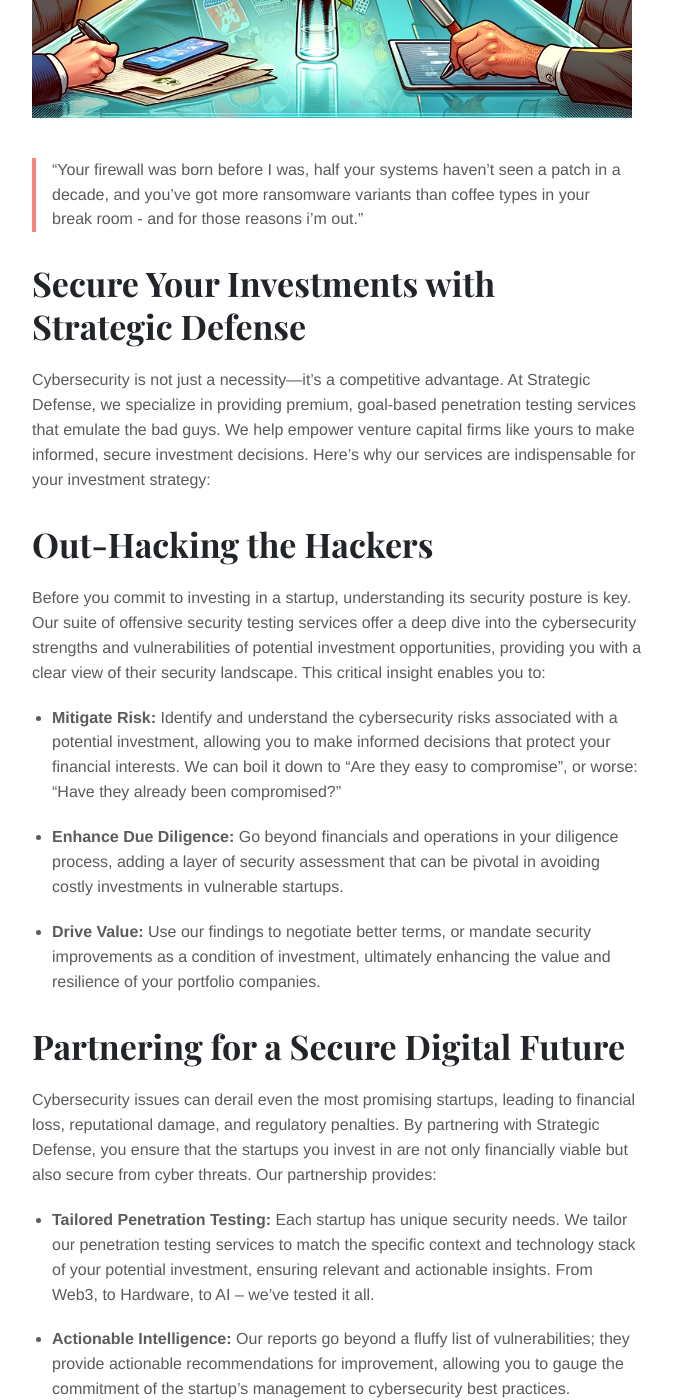
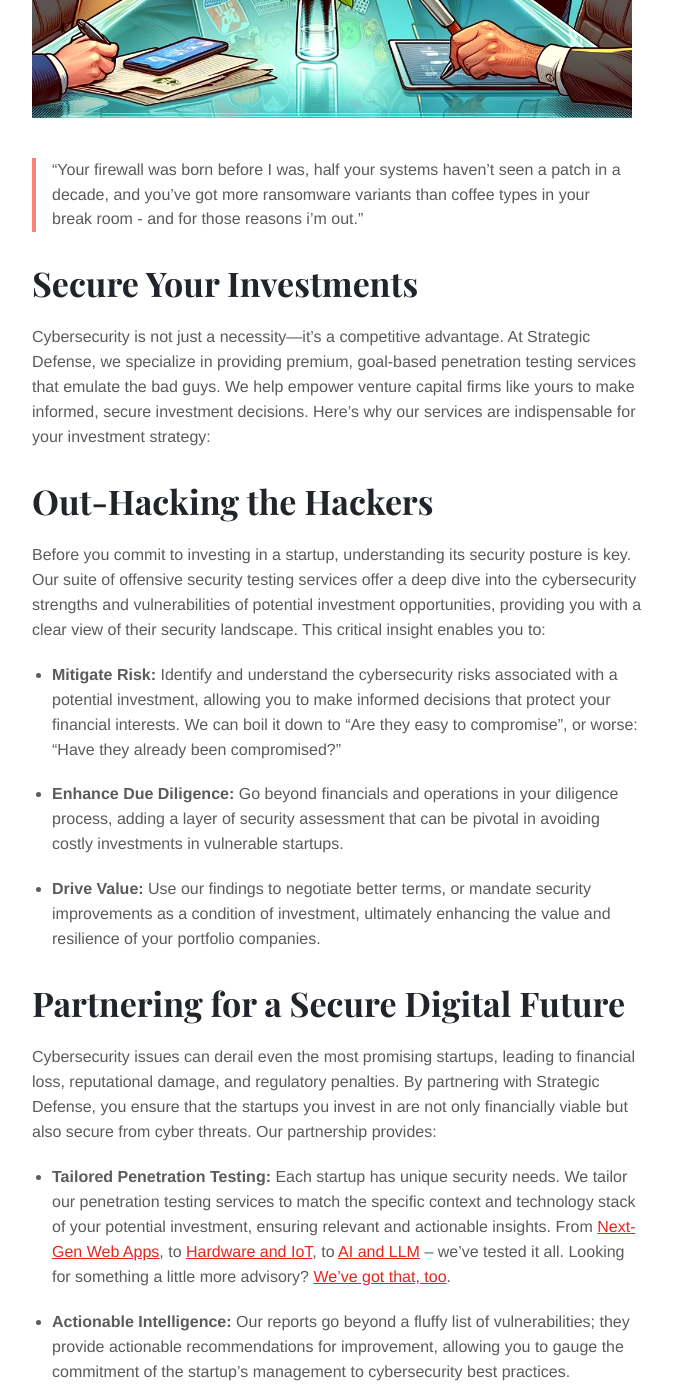
Before and after one commit to strategicdefense/strategicdefense.github.io, a Jekyll site: the page built from vc.md, in a window 1280 px wide and 1400 px high, scrolled down 897 px. Shown: the whole window, without its empty margins (143-816 px from the left). Built offline with Jekyll 4.4.1, drawn with Linux system fonts in a browser that asks for light colours.

Commit message:
adding vc

```diff
--- a/vc.md
+++ b/vc.md
@@ -10,7 +10,7 @@
 
 > "Your firewall was born before I was, half your systems haven't seen a patch in a decade, and you've got more ransomware variants than coffee types in your break room - and for those reasons i'm out."
 
-# Secure Your Investments with Strategic Defense
+# Secure Your Investments
 
 Cybersecurity is not just a necessity—it's a competitive advantage. At Strategic Defense, we specialize in providing premium, goal-based penetration testing services that emulate the bad guys. We help empower venture capital firms like yours to make informed, secure investment decisions. Here's why our services are indispensable for your investment strategy:
 
@@ -28,7 +28,7 @@
 
 Cybersecurity issues can derail even the most promising startups, leading to financial loss, reputational damage, and regulatory penalties. By partnering with Strategic Defense, you ensure that the startups you invest in are not only financially viable but also secure from cyber threats. Our partnership provides:
 
-- **Tailored Penetration Testing:** Each startup has unique security needs. We tailor our penetration testing services to match the specific context and technology stack of your potential investment, ensuring relevant and actionable insights. From Web3, to Hardware, to AI – we’ve tested it all.
+- **Tailored Penetration Testing:** Each startup has unique security needs. We tailor our penetration testing services to match the specific context and technology stack of your potential investment, ensuring relevant and actionable insights. From [Next-Gen Web Apps](/services/web-app/), to [Hardware and IoT](/services/hardware/), to [AI and LLM](/services/ai-llm/) – we’ve tested it all. Looking for something a little more advisory? [We've got that, too](/services/cyber-consulting/).
 
 - **Actionable Intelligence:** Our reports go beyond a fluffy list of vulnerabilities; they provide actionable recommendations for improvement, allowing you to gauge the commitment of the startup's management to cybersecurity best practices.
 
```
Also changed, not shown: 1 other file.
